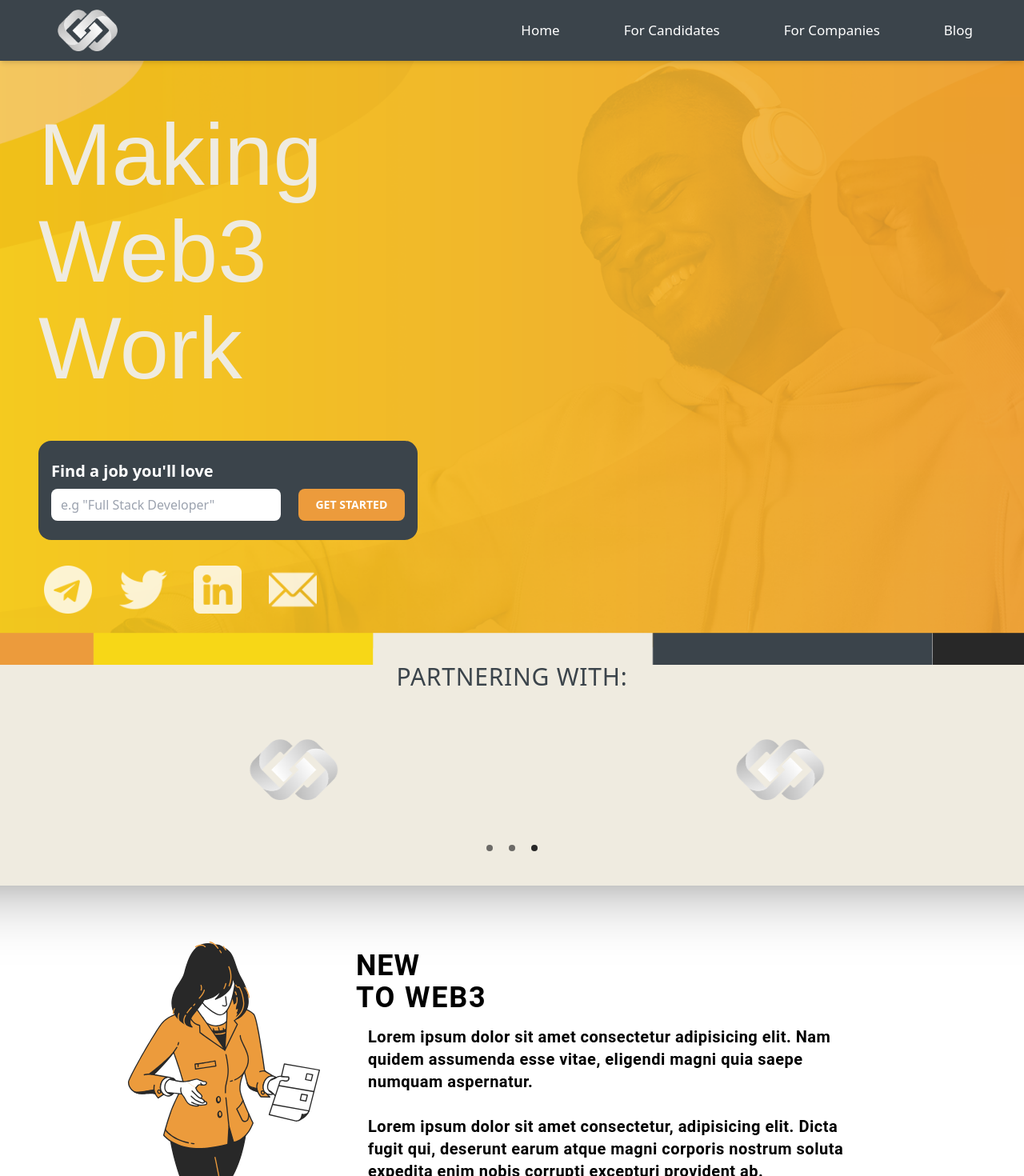
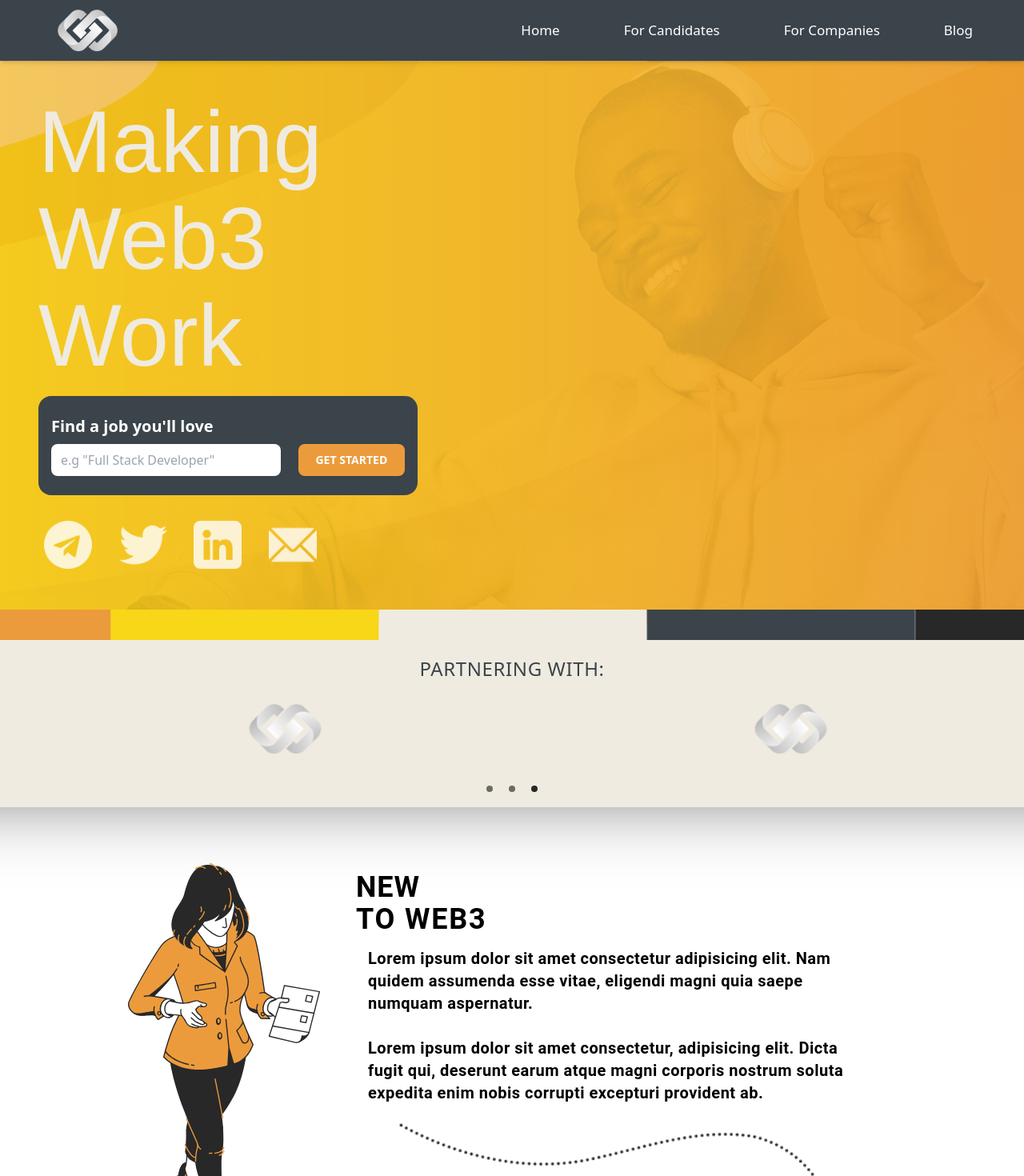
Before and after one commit to CBRecruitment/cb-recruitment, a Next.js app: page / in a window 1280 px wide. Shown: the top 1470 px of the page at 80% size. Built offline with nearby package versions, Linux system fonts and the light colour scheme.

Commit message:
Updated hero on laptop

```diff
--- a/components/Home/Hero/Hero.tsx
+++ b/components/Home/Hero/Hero.tsx
@@ -13,7 +13,7 @@ const Hero = () => {
         <div className={clsx('w-[92.5%] m-auto pt-10', styles.portrait)}>
           <h1
             className={clsx(
-              'text-[var(--cream)] w-[30%] text-left Anton-Regular leading-[1.1] text-[80px] md:text-[110px] md:mt-4 lg:mb-14 xl:w-[20%]',
+              'text-[var(--cream)] w-[30%] text-left Anton-Regular leading-[1.1] text-[80px] md:text-[110px] lg:mb-4 xl:w-[25%]',
               styles.tablet
             )}
           >
--- a/components/Home/Partners/Partners.tsx
+++ b/components/Home/Partners/Partners.tsx
@@ -19,7 +19,7 @@ const items = [
     src={'/assets/branding/cblogo-whitev2.png'}
     alt={'Partner'}
     onDragStart={handleDragStart}
-    className='w-[90px] m-auto xl:w-[110px] xl:pb-4'
+    className='w-[90px] m-auto 2xl:w-[110px] 2xl:pb-4'
     width={90}
     height={90}
   />,
@@ -27,7 +27,7 @@ const items = [
     src={'/assets/branding/cblogo-whitev2.png'}
     alt={'Partner'}
     onDragStart={handleDragStart}
-    className='w-[90px] m-auto xl:w-[110px] xl:pb-4'
+    className='w-[90px] m-auto 2xl:w-[110px] 2xl:pb-4'
     width={90}
     height={90}
   />,
@@ -35,7 +35,7 @@ const items = [
     src={'/assets/branding/cblogo-whitev2.png'}
     alt={'Partner'}
     onDragStart={handleDragStart}
-    className='w-[90px] m-auto xl:w-[110px] xl:pb-4'
+    className='w-[90px] m-auto 2xl:w-[110px] 2xl:pb-4'
     width={90}
     height={90}
   />,
@@ -44,10 +44,10 @@ const items = [
 const Partners = () => {
   return (
     <div className={clsx('w-full m-auto bg-[var(--cream)]', styles.container)}>
-      <h2 className='text-[var(--gray)] text-2xl tracking-wide flex justify-center pt-5 pb-5 xl:text-3xl xl:pt-7 xl:pb-7'>
+      <h2 className='text-[var(--gray)] text-2xl tracking-wide flex justify-center pt-5 pb-5 2xl:text-3xl 2xl:pt-7 2xl:pb-7'>
         PARTNERING WITH:
       </h2>
-      <div className='p-2 xl:p-8'>
+      <div className='p-2 2xl:p-8'>
         <AliceCarousel
           mouseTracking
           items={items}
```
